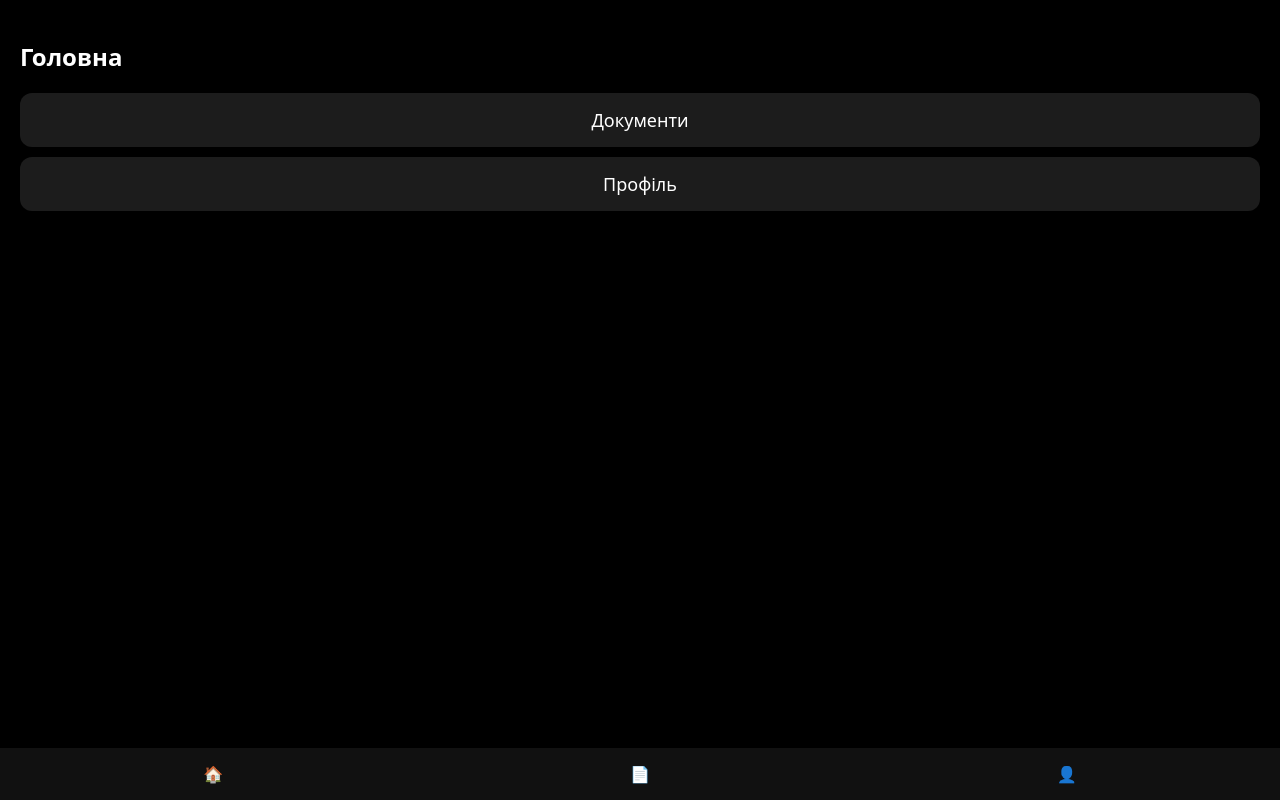
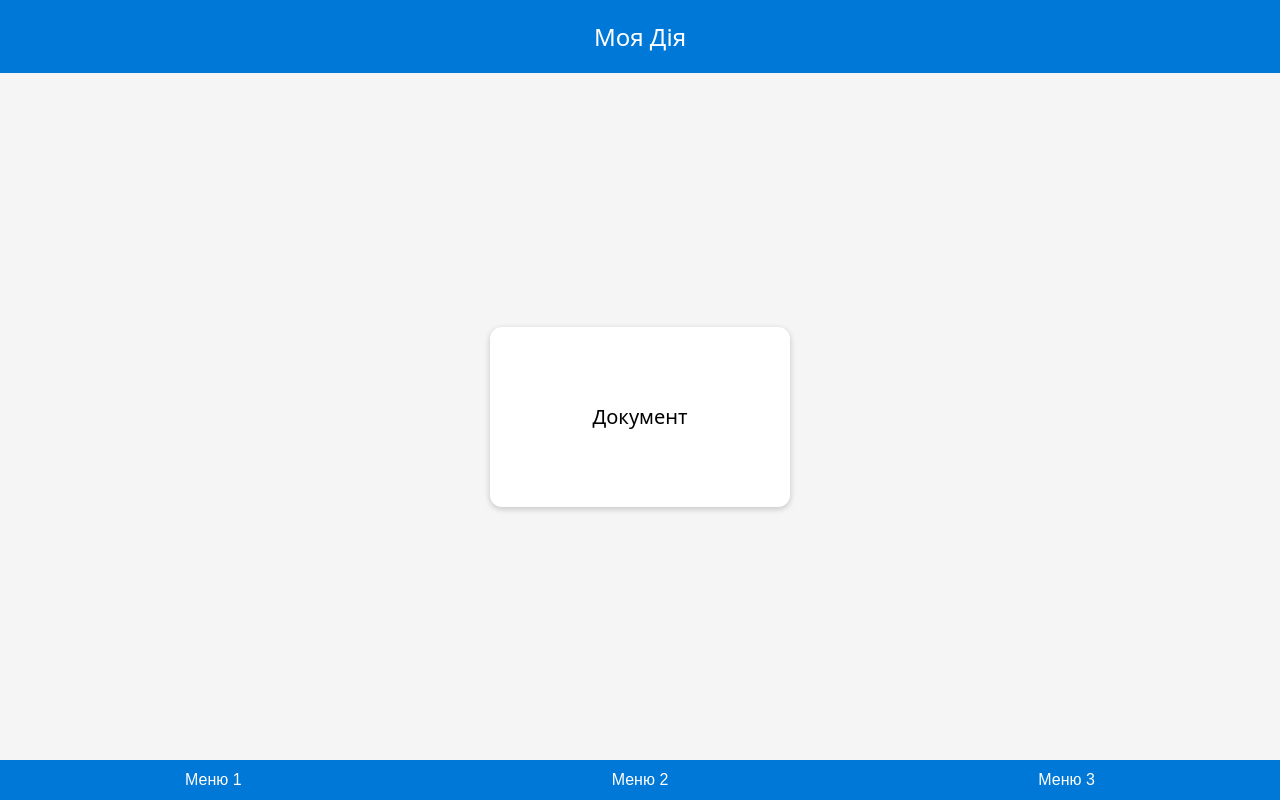
Before and after one commit to klaisser/klaiser, a plain HTML site: page index.html in a window 1280 px wide. Drawn offline with Linux system fonts and the light colour scheme.

Commit message:
Update index.html

```diff
--- a/index.html
+++ b/index.html
@@ -2,76 +2,99 @@
 <html lang="uk">
 <head>
   <meta charset="UTF-8">
-  <title>MyID</title>
-  <meta name="viewport" content="width=device-width, initial-scale=1">
+  <meta name="viewport" content="width=device-width, initial-scale=1.0">
+  <title>Моя Дія</title>
+
+  <!-- Manifest -->
   <link rel="manifest" href="manifest.json">
-  <meta name="theme-color" content="#000000">
+  <meta name="theme-color" content="#0078D7">
 
   <style>
     body {
       margin: 0;
-      background: #000;
-      color: #fff;
       font-family: system-ui, sans-serif;
+      background-color: #f5f5f5;
+      display: flex;
+      flex-direction: column;
+      min-height: 100vh;
     }
 
-    .screen {
-      display: none;
+    header {
+      background-color: #0078D7;
+      color: #fff;
+      padding: 20px;
+      text-align: center;
+      font-size: 24px;
+    }
+
+    .card-container {
+      flex: 1;
+      display: flex;
+      justify-content: center;
+      align-items: center;
       padding: 20px;
     }
 
-    .screen.active {
-      display: block;
+    .card {
+      width: 300px;
+      height: 180px;
+      perspective: 1000px;
     }
 
-    .btn {
-      padding: 15px;
-      margin: 10px 0;
-      background: #1c1c1c;
-      border-radius: 12px;
-      text-align: center;
-      font-size: 18px;
+    .inner {
+      width: 100%;
+      height: 100%;
+      transition: transform 0.6s;
+      transform-style: preserve-3d;
+      position: relative;
+      cursor: pointer;
     }
 
-    .nav {
-      position: fixed;
-      bottom: 0;
-      left: 0;
-      right: 0;
-      display: flex;
-      background: #111;
+    .inner.flipped {
+      transform: rotateY(180deg);
     }
 
-    .nav div {
-      flex: 1;
-      padding: 15px;
-      text-align: center;
-      color: #aaa;
+    .side {
+      position: absolute;
+      width: 100%;
+      height: 100%;
+      border-radius: 12px;
+      display: flex;
+      align-items: center;
+      justify-content: center;
+      font-size: 20px;
+      backface-visibility: hidden;
+      background: #fff;
+      box-shadow: 0 2px 6px rgba(0,0,0,0.2);
     }
 
-    .nav .active {
+    .back {
+      transform: rotateY(180deg);
+      background: #e0e0e0;
+    }
+
+    nav {
+      display: flex;
+      justify-content: space-around;
+      background-color: #0078D7;
+      padding: 10px 0;
+    }
+
+    nav button {
+      background: none;
+      border: none;
       color: #fff;
+      font-size: 16px;
+      cursor: pointer;
     }
   </style>
 </head>
-
 <body>
 
-<!-- ЭКРАН 1 -->
-<div class="screen active" id="home">
-  <h2>Головна</h2>
-  <div class="btn" onclick="openScreen('docs')">Документи</div>
-  <div class="btn" onclick="openScreen('profile')">Профіль</div>
-</div>
+<header>Моя Дія</header>
 
-<!-- ЭКРАН 2 -->
-<div class="screen" id="docs">
-  <h2>Документи</h2>
-  <div class="btn" onclick="flip()">Перевернути документ</div>
-  <div class="btn" onclick="openScreen('home')">Назад</div>
-
-  <!-- КАРТОЧКА -->
-  <div class="card">
+<div class="card-container">
+  <div class="card" onclick="flipCard()">
     <div class="inner" id="card">
       <div class="side">Документ</div>
       <div class="side back">Дані</div>
@@ -79,66 +102,28 @@
   </div>
 </div>
 
-<!-- ЭКРАН 3 -->
-<div class="screen" id="profile">
-  <h2>Профіль</h2>
-  <div class="btn" onclick="openScreen('home')">Назад</div>
-</div>
-
-<!-- НАВИГАЦИЯ -->
-<div class="nav">
-  <div onclick="openScreen('home')">🏠</div>
-  <div onclick="openScreen('docs')">📄</div>
-  <div onclick="openScreen('profile')">👤</div>
-</div>
+<nav>
+  <button onclick="alert('Меню 1')">Меню 1</button>
+  <button onclick="alert('Меню 2')">Меню 2</button>
+  <button onclick="alert('Меню 3')">Меню 3</button>
+</nav>
 
 <script>
-function openScreen(id) {
-  document.querySelectorAll('.screen').forEach(s => s.classList.remove('active'));
-  document.getElementById(id).classList.add('active');
+function flipCard() {
+  document.getElementById('card').classList.toggle('flipped');
 }
 
-function flip() {
-  document.getElementById("card").classList.toggle("flipped");
+// Service Worker registration
+if ('serviceWorker' in navigator) {
+  window.addEventListener('load', function() {
+    navigator.serviceWorker.register('sw.js').then(function(registration) {
+      console.log('ServiceWorker зареєстрований: ', registration.scope);
+    }, function(err) {
+      console.log('Помилка реєстрації ServiceWorker: ', err);
+    });
+  });
 }
 </script>
 
-<style>
-.card {
-  width: 300px;
-  height: 190px;
-  margin-top: 20px;
-  perspective: 1000px;
-}
-
-.inner {
-  width: 100%;
-  height: 100%;
-  transition: transform 0.6s;
-  transform-style: preserve-3d;
-}
-
-.inner.flipped {
-  transform: rotateY(180deg);
-}
-
-.side {
-  position: absolute;
-  width: 100%;
-  height: 100%;
-  background: #1e1e1e;
-  border-radius: 16px;
-  display: flex;
-  align-items: center;
-  justify-content: center;
-  backface-visibility: hidden;
-}
-
-.back {
-  transform: rotateY(180deg);
-}
-</style>
-
 </body>
 </html>
-<link rel="manifest" href="manifest.json">
```
